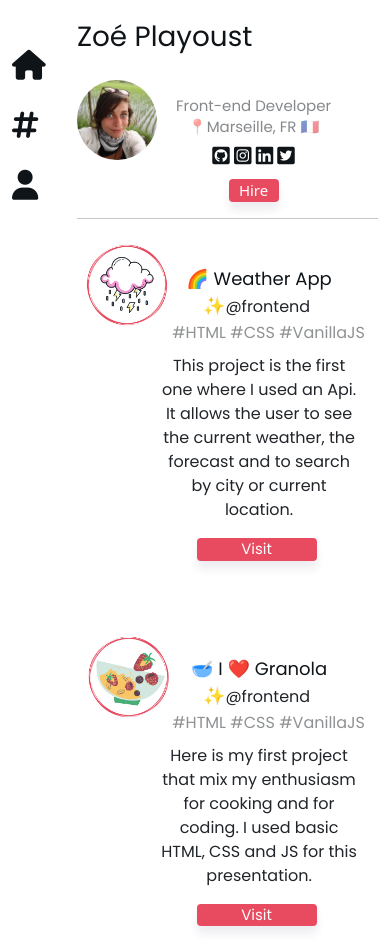
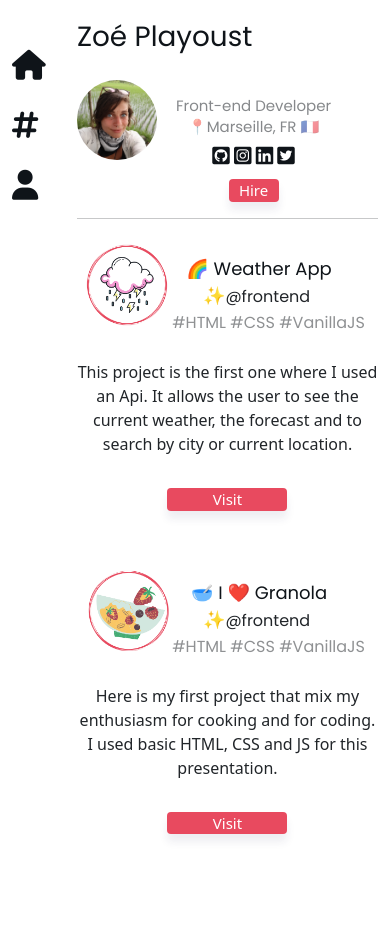
Before and after one commit to ZoePlayoust/My-portofolio, a plain HTML site: page index.html in a window 390 px wide. After the commit the page ends 882 px from the top, so only its background shows below. Drawn offline with nearby package versions, Linux system fonts and the light colour scheme.

Commit message:
improving phone version

```diff
--- a/index.html
+++ b/index.html
@@ -100,32 +100,31 @@
               <div class="col-10 project-presentation ps-3">
                     <div class="line-1"><span class="title"><a href="https://confident-ardinghelli-d75bcc.netlify.app/" class="project-link" target="blank"> 🌈 Weather App</a> ✨</span><span class="identifier" >@frontend</span></div>
                     <div class="line-2">#HTML #CSS #VanillaJS</div>
-                    <p class="description mt-2 d-block d-sm-none">This project is the first one where I used an Api. It allows the user to see the current weather, the forecast and to search by city or current location.</p>
+              </div>
+              <div class="container mt-3"><a href="https://confident-ardinghelli-d75bcc.netlify.app/" class="project-link" target="blank"><img src="images/Weather project.jpeg" alt="weather project" class="fluid image-project d-none d-sm-block"></a></div>
+              <p class="description mt-2 d-block d-sm-none text-center">This project is the first one where I used an Api. It allows the user to see the current weather, the forecast and to search by city or current location.</p>
                      <a
                     href="https://confident-ardinghelli-d75bcc.netlify.app/"
                     target="blank"
                     class="button d-block d-sm-none visit-button mt-3"
                     >Visit</a
                   >
-              </div>
-            <div class="container mt-3"><a href="https://confident-ardinghelli-d75bcc.netlify.app/" class="project-link" target="blank"><img src="images/Weather project.jpeg" alt="weather project" class="fluid image-project d-none d-sm-block"></a></div>
+          </div>
 
-          </div>
           <div class="row mt-5">
             <div class="col-2"> <img src="images/granola project Logo.png" alt="granola project" class="fluid mini-view"> </div>
               <div class="col-10 project-presentation ps-3">
                     <div class="line-1"><span class="title"><a href="https://merry-crumble-85ce9c.netlify.app/" class="project-link" target="blank">🥣 I ❤️ Granola ✨</a></span><span class="identifier">@frontend</span></div>
                     <div class="line-2">#HTML #CSS #VanillaJS</div>
-                     <p class="description mt-2 d-block d-sm-none">Here is my first project that mix my enthusiasm for cooking and for coding. I used basic HTML, CSS and JS for this presentation.</p>
+              </div>
+            <div class="container mt-3"><a href="https://merry-crumble-85ce9c.netlify.app/" class="project-link" target="blank"><img src="images/granola project.jpeg" alt="granola project" class="fluid pt-4 pb-4 image-project d-none d-sm-block"></a></div>
+           <p class="description mt-2 d-block d-sm-none text-center">Here is my first project that mix my enthusiasm for cooking and for coding. I used basic HTML, CSS and JS for this presentation.</p>
                     <a
                     href="https://merry-crumble-85ce9c.netlify.app/"
                     target="blank"
-                    class="button d-block d-sm-none visit-button mt-3"
+                    class="button d-block d-sm-none visit-button mt-3 mb-5"
                     >Visit</a
                   >
-              </div>
-            <div class="container mt-3"><a href="https://merry-crumble-85ce9c.netlify.app/" class="project-link" target="blank"><img src="images/granola project.jpeg" alt="granola project" class="fluid pt-4 pb-4 image-project d-none d-sm-block"></a></div>
-
           </div>
       </div>
         <div class="col-3 d-none d-md-block ">
--- a/styles/style.css
+++ b/styles/style.css
@@ -205,6 +205,9 @@ h2 {
   .col-8 {
     margin-left: 25px;
   }
+  .line-1 {
+    margin-top: 20px;
+  }
 
   .button {
     font-size: 15px;
@@ -224,8 +227,4 @@ h2 {
     display: block !important;
     margin-left: 0 auto;
   }
-  .description {
-    margin-left: 25px;
-    margin-right: 20px;
-  }
 }
```
